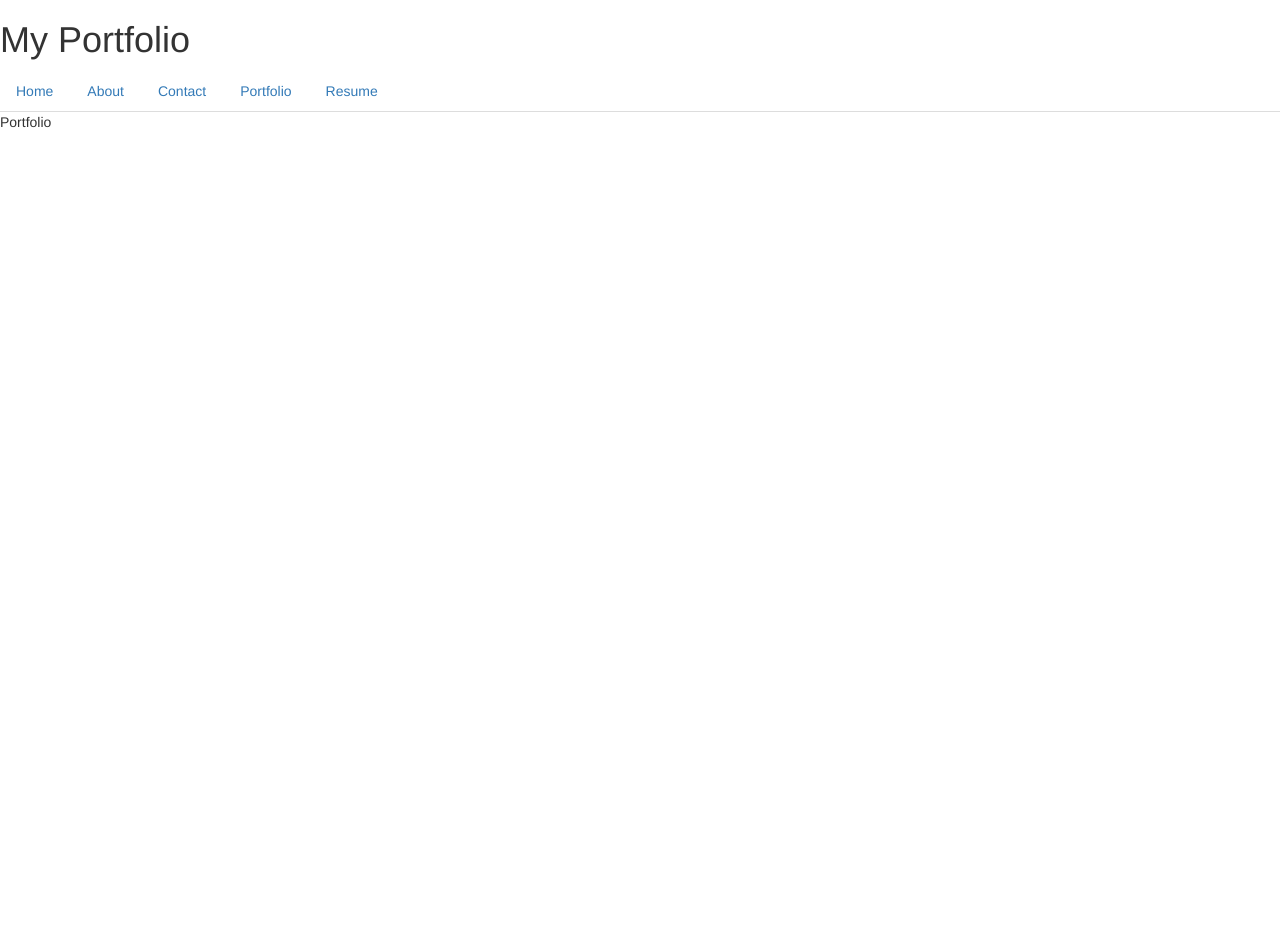
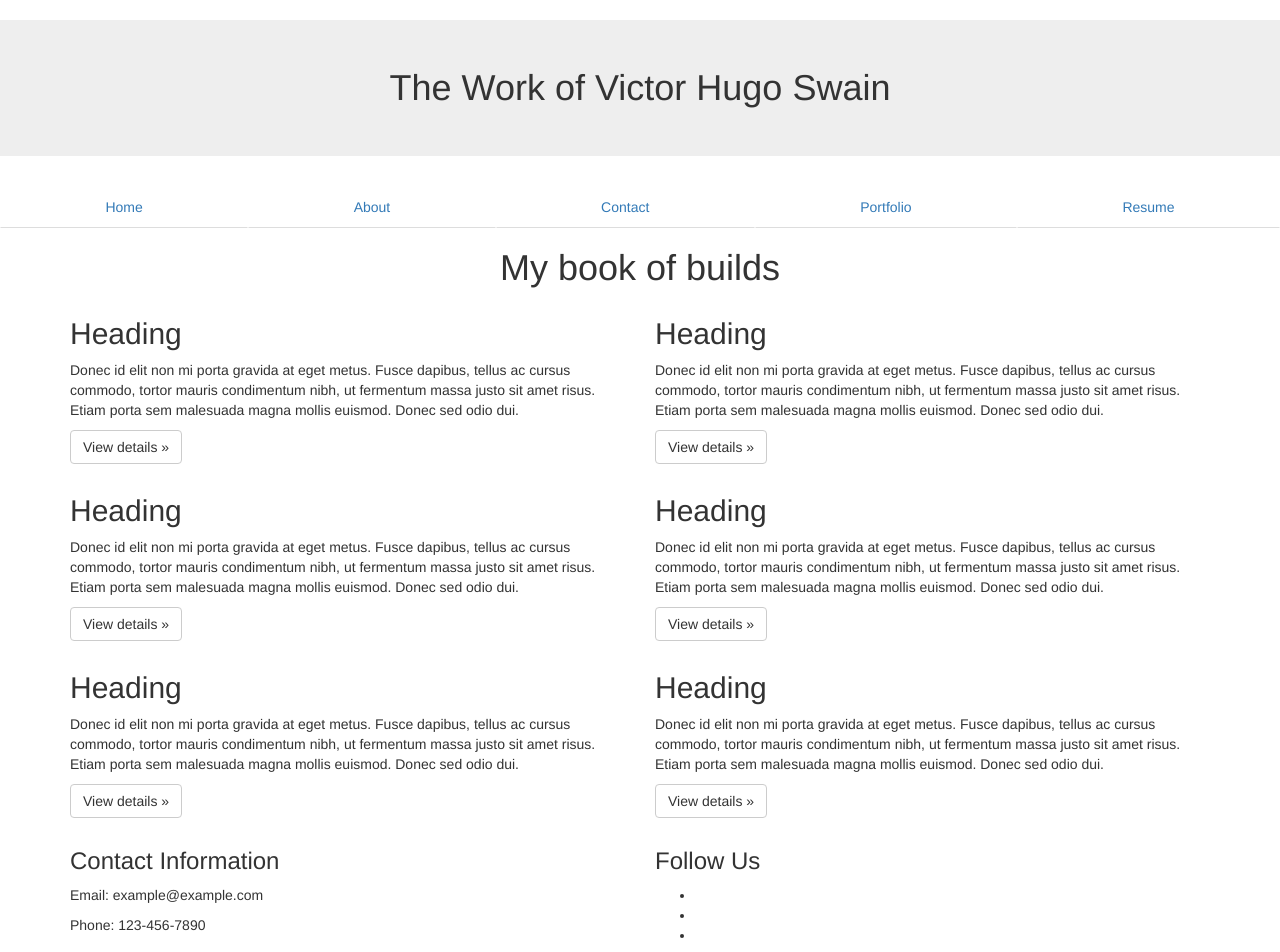
Before and after one commit to VicSwain/Reactfolio, a React (Vite) app in the folder Reactfolio/: page /portfolio in a window 1280 px wide. Shown: the top 952 px of the page. Before the commit the page ends 800 px from the top, so only its background shows below. Built offline with nearby package versions, Linux system fonts and the light colour scheme.

Commit message:
updated nav bar items to justify; added functionality to Footer as well as placed for display in App; centered text for each page; accomplished page layout for projects on Portfolio page

```diff
--- a/Reactfolio/index.html
+++ b/Reactfolio/index.html
@@ -4,7 +4,7 @@
     <meta charset="UTF-8" />
     <link rel="icon" type="image/svg+xml" href="/vite.svg" />
     <meta name="viewport" content="width=device-width, initial-scale=1.0" />
-    <title>React Router</title>
+    <title>Victor Swain's Portfolio</title>
   </head>
   <body>
     <div id="root"></div>
--- a/Reactfolio/src/App.jsx
+++ b/Reactfolio/src/App.jsx
@@ -1,14 +1,18 @@
 import { Outlet } from 'react-router-dom';
 import Header from './components/Header';
-import Home from './pages/Home';
+// import Home from './pages/Home';
+import Footer from './components/Footer'
+
 
 function App() {
   return (
     <>
     <Header />
     <main className='mx-3'>
-      <Outlet />
+    <Outlet />
       </main>
+      <Footer />
+
       </>
   );
 }
--- a/Reactfolio/src/components/Footer.jsx
+++ b/Reactfolio/src/components/Footer.jsx
@@ -0,0 +1,32 @@
+import React from 'react';
+
+const Footer = () => {
+  return (
+    <footer>
+      <div className="container fixed-bottom">
+        <div className="row">
+          <div className="col-md-6">
+            <h3>Contact Information</h3>
+            <p>Email: example@example.com</p>
+            <p>Phone: 123-456-7890</p>
+          </div>
+          <div className="col-md-6">
+            <h3>Follow Us</h3>
+            <ul className="social-links">
+              <li><a href="https://www.facebook.com/example"><i className="fab fa-facebook-f"></i></a></li>
+              <li><a href="https://twitter.com/example"><i className="fab fa-twitter"></i></a></li>
+              <li><a href="https://www.instagram.com/example"><i className="fab fa-instagram"></i></a></li>
+            </ul>
+          </div>
+        </div>
+        <div className="row">
+          <div className="col-md-12">
+            <p>&copy; 2024 Your Portfolio. All rights reserved.</p>
+          </div>
+        </div>
+      </div>
+    </footer>
+  );
+};
+
+export default Footer;
--- a/Reactfolio/src/components/Header.jsx
+++ b/Reactfolio/src/components/Header.jsx
@@ -5,7 +5,7 @@ function Navigation() {
     const currentPage = useLocation().pathname;
     return (
         <nav>
-            <ul className='nav nav-tabs'>
+            <ul className='nav nav-tabs nav-justified'>
                 <li className='nav-item'>
                     <Link
                     to='/'
@@ -14,7 +14,7 @@ function Navigation() {
                       Home
                     </Link>
                 </li>
-                <li>
+                <li className='nav-item'>
                     <Link
                     to='/about'
                     className={currentPage === '/About' ? 'nav-link active' : 'nav-link'}
@@ -22,21 +22,21 @@ function Navigation() {
                       About
                     </Link>
                 </li>
-                <li>
+                <li className='nav-item'>
                     <Link to='/contact'
                     className={currentPage === '/Contact' ? 'nav-link active' : 'nav-link'}
                     >
                       Contact
                     </Link>
                 </li>
-                <li>
+                <li className='nav-item'>
                     <Link to='/portfolio'
                     className={currentPage === '/Portfolio' ? 'nav-link active' : 'nav-link'}
                     >
                       Portfolio
                     </Link>
                 </li>
-                <li>
+                <li className='nav-item'>
                     <Link to='/resume'
                     className={currentPage === '/Resume' ? 'nav-link active' : 'nav-link'}
                     >
@@ -51,7 +51,7 @@ function Navigation() {
 function Header() {
     return (
         <header>
-            <h1>My Portfolio</h1>
+            <h1 className='jumbotron text-center'>The Work of Victor Hugo Swain</h1>
             <Navigation />
         </header>
     );
--- a/Reactfolio/src/components/Project.jsx
+++ b/Reactfolio/src/components/Project.jsx
@@ -0,0 +1,24 @@
+function Project({ title, description, imageURL }) {
+    return (
+        <div className="container">
+        <div className="row">
+          <div className="col-md-6">
+            <h2>Heading</h2>
+            <p>Donec id elit non mi porta gravida at eget metus. Fusce dapibus, tellus ac cursus commodo, tortor mauris condimentum nibh, ut fermentum massa justo sit amet risus. Etiam porta sem malesuada magna mollis euismod. Donec sed odio dui. </p>
+            <p><a className="btn btn-default" href="#" role="button">View details &raquo;</a></p>
+          </div>
+          <div className="col-md-6">
+            <h2>Heading</h2>
+            <p>Donec id elit non mi porta gravida at eget metus. Fusce dapibus, tellus ac cursus commodo, tortor mauris condimentum nibh, ut fermentum massa justo sit amet risus. Etiam porta sem malesuada magna mollis euismod. Donec sed odio dui. </p>
+            <p><a className="btn btn-default" href="#" role="button">View details &raquo;</a></p>
+         </div>
+        </div>
+
+
+
+
+      </div>
+    );
+}
+
+export default Project;
--- a/Reactfolio/src/pages/About.jsx
+++ b/Reactfolio/src/pages/About.jsx
@@ -1,7 +1,7 @@
 export default function About() {
     return (
       <div>
-        <h1>About Page</h1>
+        <h1 className="text-center">About Page</h1>
         <p>
           Nunc pharetra finibus est at efficitur. Praesent sed congue diam.
           Integer gravida dui mauris, ut interdum nunc egestas sed. Aenean sed
--- a/Reactfolio/src/pages/Contact.jsx
+++ b/Reactfolio/src/pages/Contact.jsx
@@ -1,7 +1,7 @@
 export default function Contact() {
     return (
       <div>
-        <h1>Contact Page</h1>
+        <h1 className="text-center">How to GIT @ me!</h1>
         <p>
           Integer cursus bibendum sem non pretium. Vestibulum in aliquet sem, quis
           molestie urna. Aliquam semper ultrices varius. Aliquam faucibus sit amet
--- a/Reactfolio/src/pages/Home.jsx
+++ b/Reactfolio/src/pages/Home.jsx
@@ -1,7 +1,7 @@
 export default function Home() {
     return (
       <div>
-        <h1>Home Page</h1>
+        <h1 className="text-center">Home Page</h1>
         <p>
           Lorem ipsum dolor sit amet, consectetur adipiscing elit. Sed neque
           velit, lobortis ut magna varius, blandit rhoncus sem. Morbi lacinia nisi
--- a/Reactfolio/src/pages/Portfolio.jsx
+++ b/Reactfolio/src/pages/Portfolio.jsx
@@ -1,7 +1,15 @@
 import React from "react";
+import Project from "../components/Project";
 
 function Portfolio() {
-  return <div>Portfolio</div>;
+  return (
+    <div>
+      <h1 className="text-center">My book of builds</h1>
+      <Project />
+      <Project />
+      <Project />
+    </div>
+  );
 }
 
 export default Portfolio;
--- a/Reactfolio/src/pages/Resume.jsx
+++ b/Reactfolio/src/pages/Resume.jsx
@@ -1,7 +1,9 @@
 import React from "react";
 
 function Resume() {
-  return <div>Resume</div>;
+  return <div>
+    <h1 className="text-center">Resume</h1>
+    </div>;
 }
 
 export default Resume;
```
